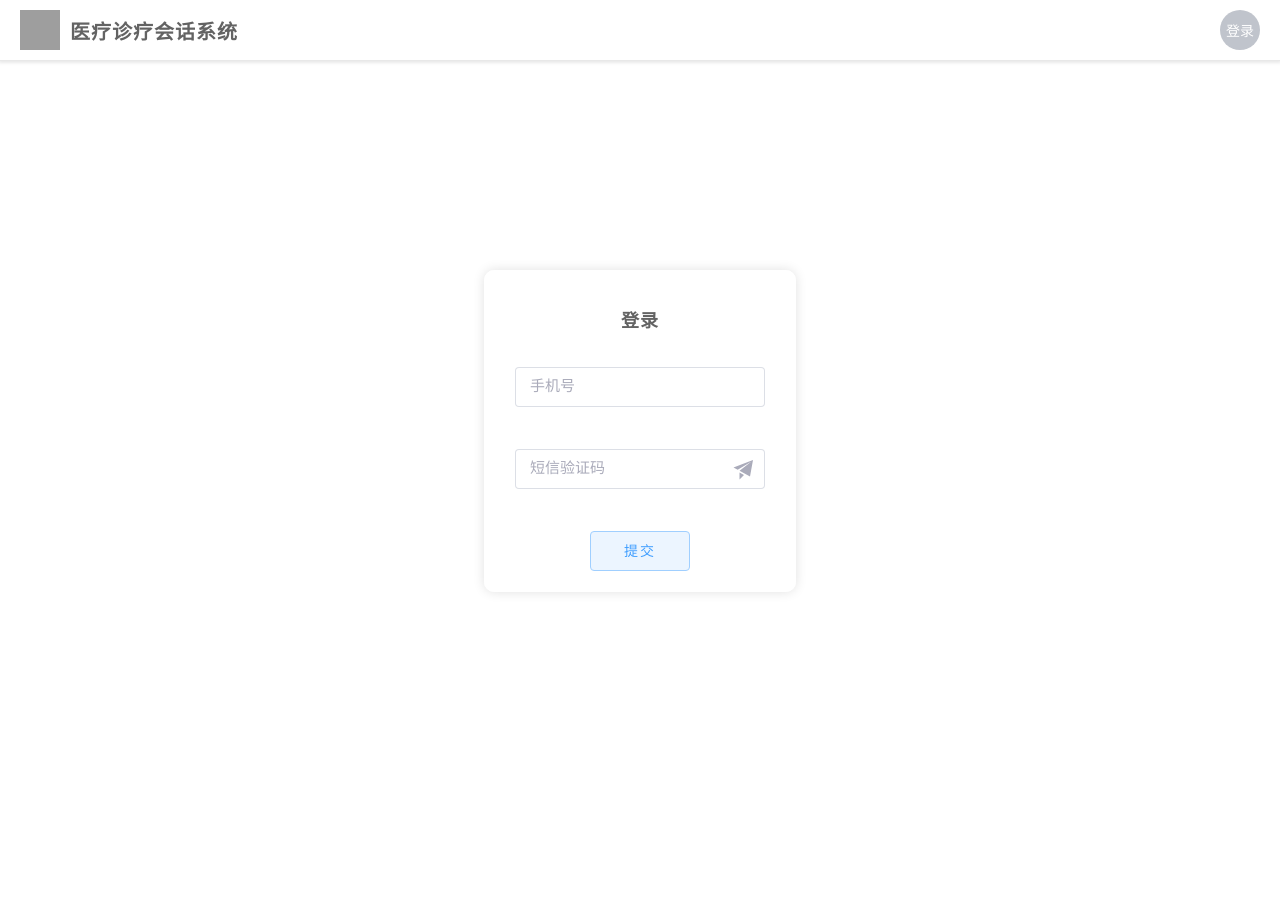
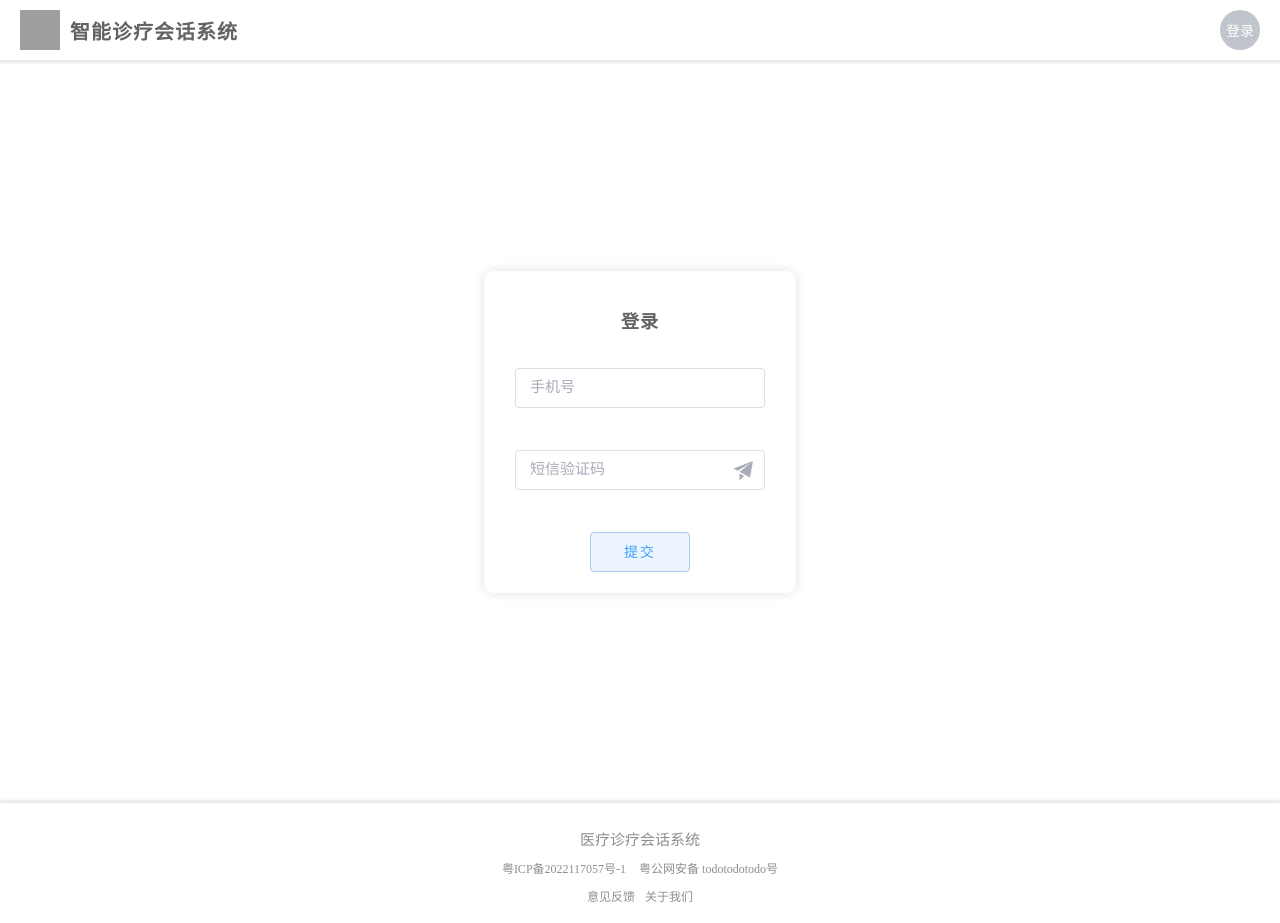
Before and after one commit to medical-hitsz/medical-hitsz-web, a Vue app: page /login in a window 1280 px wide. Before the commit the page ends 800 px from the top, so only its background shows below. Built offline with nearby package versions, Linux system fonts and the light colour scheme; grey boxes are pictures that could not be loaded.

Commit message:
feat: footer

```diff
--- a/index.html
+++ b/index.html
@@ -4,7 +4,7 @@
     <meta charset="UTF-8" />
     <link rel="icon" href="/favicon.ico" />
     <meta name="viewport" content="width=device-width, initial-scale=1.0" />
-    <title>医疗诊疗会话系统</title>
+    <title>智能诊疗会话系统</title>
   </head>
   <body>
     <div id="app"></div>
--- a/src/App.vue
+++ b/src/App.vue
@@ -1,6 +1,7 @@
 <script setup lang="ts">
 import { RouterView } from "vue-router";
 import MyHeader from "@/components/MyHeader.vue";
+import MyFooter from "./components/MyFooter.vue";
 </script>
 
 <template>
@@ -8,20 +9,22 @@ import MyHeader from "@/components/MyHeader.vue";
   <main class="app-main">
     <RouterView />
   </main>
+  <MyFooter class="app-footer" />
 </template>
 
 <style lang="scss" scoped>
+$header-height: 60px;
 .app-header {
-  flex-grow: 0;
-  flex-shrink: 0;
+  height: $header-height;
 }
 .app-main {
-  flex-grow: 1;
-  flex-shrink: 1;
-  height: 100%;
   display: flex;
   flex-direction: column;
   align-items: center;
   position: relative;
+  min-height: calc(100% - $header-height + 1px);
+}
+.app-footer {
+  height: 80px;
 }
 </style>
--- /dev/null
+++ b/src/components/MyFooter.vue
@@ -0,0 +1,52 @@
+<script setup lang="ts"></script>
+
+<template>
+  <footer class="my-footer">
+    <div class="my-footer-title">
+      <router-link to="/">医疗诊疗会话系统</router-link>
+    </div>
+    <div class="my-footer-text">
+      <a href="https://beian.miit.gov.cn" target="_blank">
+        粤ICP备2022117057号-1
+      </a>
+      <a href="https://beian.miit.gov.cn" target="_blank">
+        粤公网安备 todotodotodo号
+      </a>
+    </div>
+    <div class="my-footer-text">
+      <a href="mailto:1731019653@qq.com" target="_blank">意见反馈</a>
+      <a href="mailto:1731019653@qq.com" target="_blank">关于我们</a>
+    </div>
+  </footer>
+</template>
+
+<style lang="scss" scoped>
+.my-footer {
+  width: 100%;
+  color: var(--my-gray);
+  display: flex;
+  flex-direction: column;
+  align-items: center;
+  z-index: 1000;
+  border-top: 1px solid rgba(0, 0, 0, 0.09);
+  box-shadow: 0px -1px 3px 1px rgba(0, 0, 0, 0.09);
+  padding: 20px 0;
+  > * {
+    margin: 5px 0;
+  }
+  a {
+    color: var(--my-gray);
+    text-decoration: none;
+    margin: 0 5px;
+    &:hover {
+      color: var(--el-color-primary);
+    }
+  }
+  .my-footer-title {
+    font-size: 15px;
+  }
+  .my-footer-text {
+    font-size: 12px;
+  }
+}
+</style>
--- a/src/components/MyHeader.vue
+++ b/src/components/MyHeader.vue
@@ -48,7 +48,7 @@ const handleCommand = (command: DropdownCommand) => {
   <header class="my-header">
     <router-link class="flex-row my-header-title" to="/">
       <img :src="LogoUrl" class="my-header-title-logo" />
-      <div class="my-header-title-text">医疗诊疗会话系统</div>
+      <div class="my-header-title-text">智能诊疗会话系统</div>
     </router-link>
     <el-dropdown v-if="isLoggedIn" @command="handleCommand" size="large">
       <el-avatar class="my-header-avatar" :size="40" :src="user.avatar" />
--- a/src/components/chat/ChatWindow.vue
+++ b/src/components/chat/ChatWindow.vue
@@ -23,6 +23,7 @@ const currentChatRoom = computed(() => props.currentChatRoom);
 const userStore = useUserStore();
 const user = computed(() => userStore.user);
 
+const systemName = "智能诊疗会话小助手";
 const loading = ref(false);
 const webSocket = ref<WebSocketInterface | null>(null);
 
@@ -144,7 +145,7 @@ onBeforeUnmount(() => {
           <el-avatar class="chat-window-msg-avatar" :src="LogoSUrl" />
           <div class="chat-window-msg-body">
             <div class="chat-window-msg-top">
-              <span class="chat-window-msg-name">医疗诊疗会话助手</span>
+              <span class="chat-window-msg-name">{{ systemName }}</span>
               <span class="chat-window-msg-time">
                 {{ transformDate(message.createTime) }}
               </span>
@@ -158,7 +159,7 @@ onBeforeUnmount(() => {
       <el-input
         class="chat-window-textarea"
         v-model="input"
-        placeholder="发送给 医疗诊疗会话系统"
+        :placeholder="`发送给 ${systemName}`"
         type="textarea"
         resize="none"
         autofocus
--- a/src/router/index.ts
+++ b/src/router/index.ts
@@ -43,7 +43,7 @@ const router = createRouter({
 router.beforeEach(async (to) => {
   const store = useUserStore();
   if (typeof to.meta.title === "string") {
-    document.title = `${to.meta.title} | 医疗诊疗会话系统`;
+    document.title = `${to.meta.title} | 智能诊疗会话系统`;
   }
 
   if (to.name !== "Login" && !store.isLoggedIn) {
--- a/src/styles/basic.scss
+++ b/src/styles/basic.scss
@@ -70,8 +70,6 @@ body,
 }
 
 #app {
-    display: flex;
-    flex-direction: column;
     min-width: 800px;
     min-height: 500px;
 }
```
